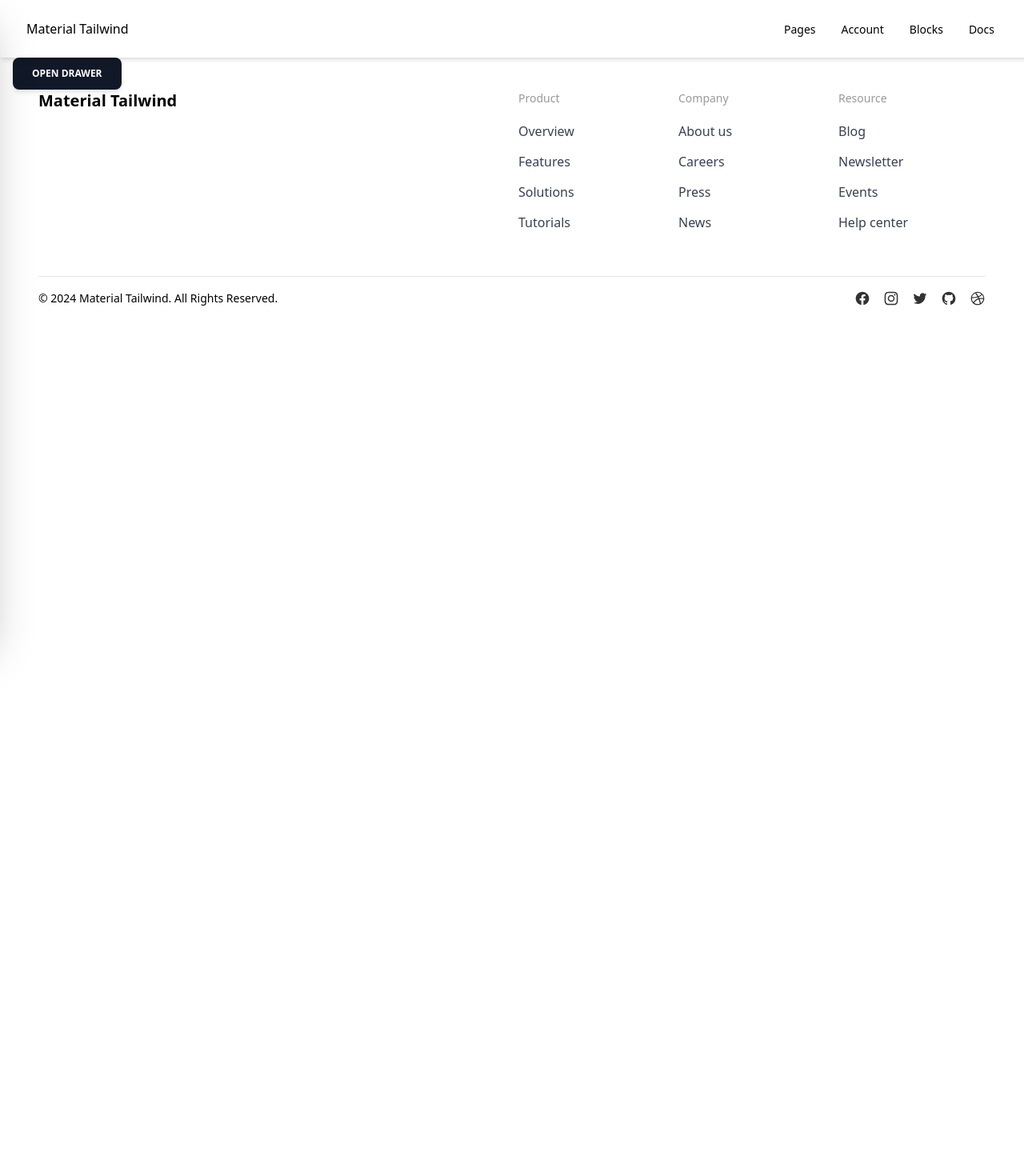
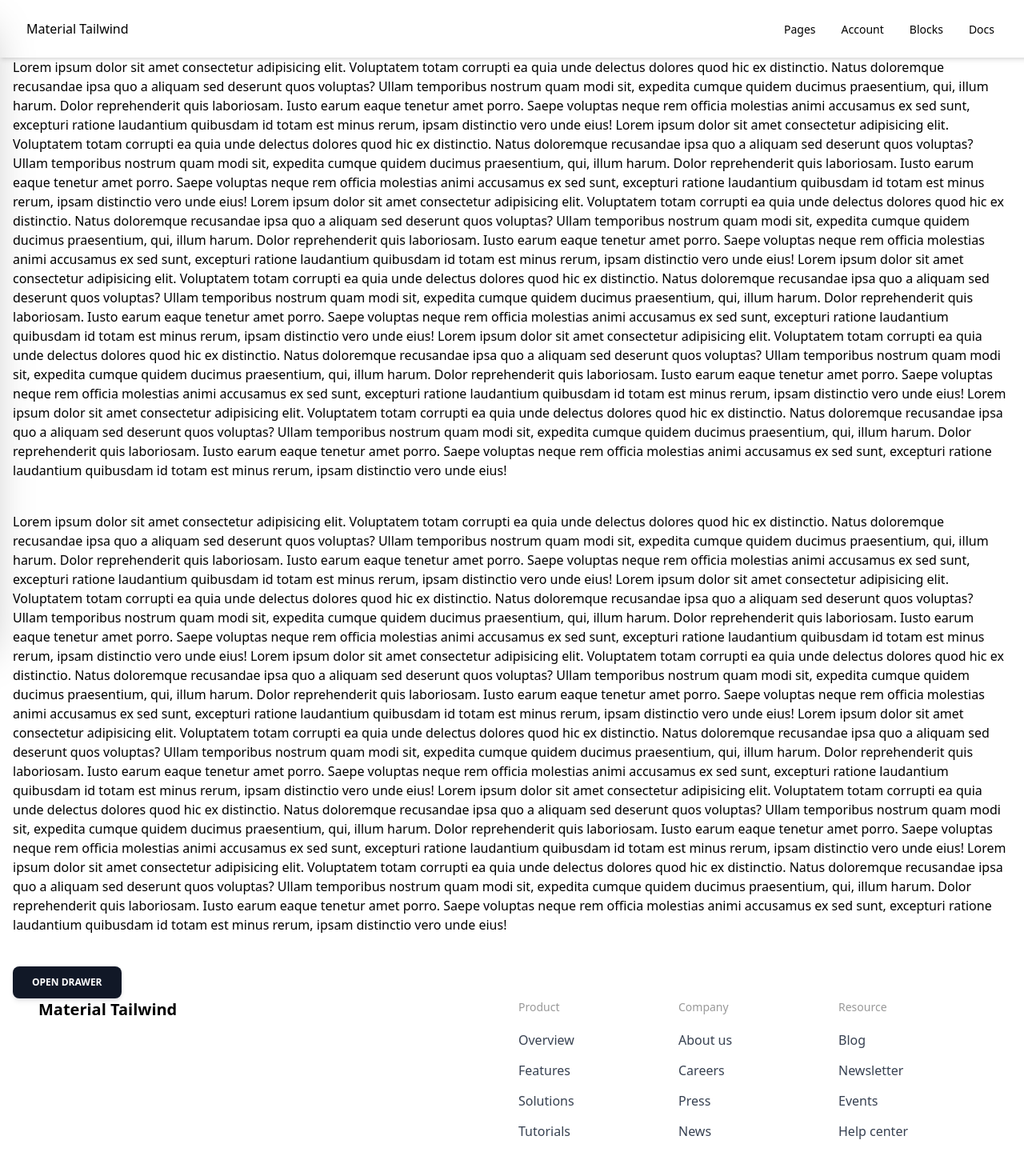
Before and after one commit to mybezen/prj-sagas, a React (Vite) app: page / in a window 1280 px wide. Shown: the top 1470 px of the page at 80% size. Before the commit the page ends 800 px from the top, so only its background shows below. Built offline with nearby package versions, Linux system fonts and the light colour scheme.

Commit message:
add lorem ipsum

```diff
--- a/src/pages/Home.jsx
+++ b/src/pages/Home.jsx
@@ -7,6 +7,110 @@ function Home() {
     <div className="">
       <StickyNavbar />
       <div className="container">
+        <div className="pb-10">
+          Lorem ipsum dolor sit amet consectetur adipisicing elit. Voluptatem
+          totam corrupti ea quia unde delectus dolores quod hic ex distinctio.
+          Natus doloremque recusandae ipsa quo a aliquam sed deserunt quos
+          voluptas? Ullam temporibus nostrum quam modi sit, expedita cumque
+          quidem ducimus praesentium, qui, illum harum. Dolor reprehenderit quis
+          laboriosam. Iusto earum eaque tenetur amet porro. Saepe voluptas neque
+          rem officia molestias animi accusamus ex sed sunt, excepturi ratione
+          laudantium quibusdam id totam est minus rerum, ipsam distinctio vero
+          unde eius! Lorem ipsum dolor sit amet consectetur adipisicing elit.
+          Voluptatem totam corrupti ea quia unde delectus dolores quod hic ex
+          distinctio. Natus doloremque recusandae ipsa quo a aliquam sed
+          deserunt quos voluptas? Ullam temporibus nostrum quam modi sit,
+          expedita cumque quidem ducimus praesentium, qui, illum harum. Dolor
+          reprehenderit quis laboriosam. Iusto earum eaque tenetur amet porro.
+          Saepe voluptas neque rem officia molestias animi accusamus ex sed
+          sunt, excepturi ratione laudantium quibusdam id totam est minus rerum,
+          ipsam distinctio vero unde eius! Lorem ipsum dolor sit amet
+          consectetur adipisicing elit. Voluptatem totam corrupti ea quia unde
+          delectus dolores quod hic ex distinctio. Natus doloremque recusandae
+          ipsa quo a aliquam sed deserunt quos voluptas? Ullam temporibus
+          nostrum quam modi sit, expedita cumque quidem ducimus praesentium,
+          qui, illum harum. Dolor reprehenderit quis laboriosam. Iusto earum
+          eaque tenetur amet porro. Saepe voluptas neque rem officia molestias
+          animi accusamus ex sed sunt, excepturi ratione laudantium quibusdam id
+          totam est minus rerum, ipsam distinctio vero unde eius! Lorem ipsum
+          dolor sit amet consectetur adipisicing elit. Voluptatem totam corrupti
+          ea quia unde delectus dolores quod hic ex distinctio. Natus doloremque
+          recusandae ipsa quo a aliquam sed deserunt quos voluptas? Ullam
+          temporibus nostrum quam modi sit, expedita cumque quidem ducimus
+          praesentium, qui, illum harum. Dolor reprehenderit quis laboriosam.
+          Iusto earum eaque tenetur amet porro. Saepe voluptas neque rem officia
+          molestias animi accusamus ex sed sunt, excepturi ratione laudantium
+          quibusdam id totam est minus rerum, ipsam distinctio vero unde eius!
+          Lorem ipsum dolor sit amet consectetur adipisicing elit. Voluptatem
+          totam corrupti ea quia unde delectus dolores quod hic ex distinctio.
+          Natus doloremque recusandae ipsa quo a aliquam sed deserunt quos
+          voluptas? Ullam temporibus nostrum quam modi sit, expedita cumque
+          quidem ducimus praesentium, qui, illum harum. Dolor reprehenderit quis
+          laboriosam. Iusto earum eaque tenetur amet porro. Saepe voluptas neque
+          rem officia molestias animi accusamus ex sed sunt, excepturi ratione
+          laudantium quibusdam id totam est minus rerum, ipsam distinctio vero
+          unde eius! Lorem ipsum dolor sit amet consectetur adipisicing elit.
+          Voluptatem totam corrupti ea quia unde delectus dolores quod hic ex
+          distinctio. Natus doloremque recusandae ipsa quo a aliquam sed
+          deserunt quos voluptas? Ullam temporibus nostrum quam modi sit,
+          expedita cumque quidem ducimus praesentium, qui, illum harum. Dolor
+          reprehenderit quis laboriosam. Iusto earum eaque tenetur amet porro.
+          Saepe voluptas neque rem officia molestias animi accusamus ex sed
+          sunt, excepturi ratione laudantium quibusdam id totam est minus rerum,
+          ipsam distinctio vero unde eius!
+        </div>
+        <div className="pb-10">
+          Lorem ipsum dolor sit amet consectetur adipisicing elit. Voluptatem
+          totam corrupti ea quia unde delectus dolores quod hic ex distinctio.
+          Natus doloremque recusandae ipsa quo a aliquam sed deserunt quos
+          voluptas? Ullam temporibus nostrum quam modi sit, expedita cumque
+          quidem ducimus praesentium, qui, illum harum. Dolor reprehenderit quis
+          laboriosam. Iusto earum eaque tenetur amet porro. Saepe voluptas neque
+          rem officia molestias animi accusamus ex sed sunt, excepturi ratione
+          laudantium quibusdam id totam est minus rerum, ipsam distinctio vero
+          unde eius! Lorem ipsum dolor sit amet consectetur adipisicing elit.
+          Voluptatem totam corrupti ea quia unde delectus dolores quod hic ex
+          distinctio. Natus doloremque recusandae ipsa quo a aliquam sed
+          deserunt quos voluptas? Ullam temporibus nostrum quam modi sit,
+          expedita cumque quidem ducimus praesentium, qui, illum harum. Dolor
+          reprehenderit quis laboriosam. Iusto earum eaque tenetur amet porro.
+          Saepe voluptas neque rem officia molestias animi accusamus ex sed
+          sunt, excepturi ratione laudantium quibusdam id totam est minus rerum,
+          ipsam distinctio vero unde eius! Lorem ipsum dolor sit amet
+          consectetur adipisicing elit. Voluptatem totam corrupti ea quia unde
+          delectus dolores quod hic ex distinctio. Natus doloremque recusandae
+          ipsa quo a aliquam sed deserunt quos voluptas? Ullam temporibus
+          nostrum quam modi sit, expedita cumque quidem ducimus praesentium,
+          qui, illum harum. Dolor reprehenderit quis laboriosam. Iusto earum
+          eaque tenetur amet porro. Saepe voluptas neque rem officia molestias
+          animi accusamus ex sed sunt, excepturi ratione laudantium quibusdam id
+          totam est minus rerum, ipsam distinctio vero unde eius! Lorem ipsum
+          dolor sit amet consectetur adipisicing elit. Voluptatem totam corrupti
+          ea quia unde delectus dolores quod hic ex distinctio. Natus doloremque
+          recusandae ipsa quo a aliquam sed deserunt quos voluptas? Ullam
+          temporibus nostrum quam modi sit, expedita cumque quidem ducimus
+          praesentium, qui, illum harum. Dolor reprehenderit quis laboriosam.
+          Iusto earum eaque tenetur amet porro. Saepe voluptas neque rem officia
+          molestias animi accusamus ex sed sunt, excepturi ratione laudantium
+          quibusdam id totam est minus rerum, ipsam distinctio vero unde eius!
+          Lorem ipsum dolor sit amet consectetur adipisicing elit. Voluptatem
+          totam corrupti ea quia unde delectus dolores quod hic ex distinctio.
+          Natus doloremque recusandae ipsa quo a aliquam sed deserunt quos
+          voluptas? Ullam temporibus nostrum quam modi sit, expedita cumque
+          quidem ducimus praesentium, qui, illum harum. Dolor reprehenderit quis
+          laboriosam. Iusto earum eaque tenetur amet porro. Saepe voluptas neque
+          rem officia molestias animi accusamus ex sed sunt, excepturi ratione
+          laudantium quibusdam id totam est minus rerum, ipsam distinctio vero
+          unde eius! Lorem ipsum dolor sit amet consectetur adipisicing elit.
+          Voluptatem totam corrupti ea quia unde delectus dolores quod hic ex
+          distinctio. Natus doloremque recusandae ipsa quo a aliquam sed
+          deserunt quos voluptas? Ullam temporibus nostrum quam modi sit,
+          expedita cumque quidem ducimus praesentium, qui, illum harum. Dolor
+          reprehenderit quis laboriosam. Iusto earum eaque tenetur amet porro.
+          Saepe voluptas neque rem officia molestias animi accusamus ex sed
+          sunt, excepturi ratione laudantium quibusdam id totam est minus rerum,
+          ipsam distinctio vero unde eius!
+        </div>
         <DrawerWithForm />
         <FooterWithSocialLinks />
       </div>
```
